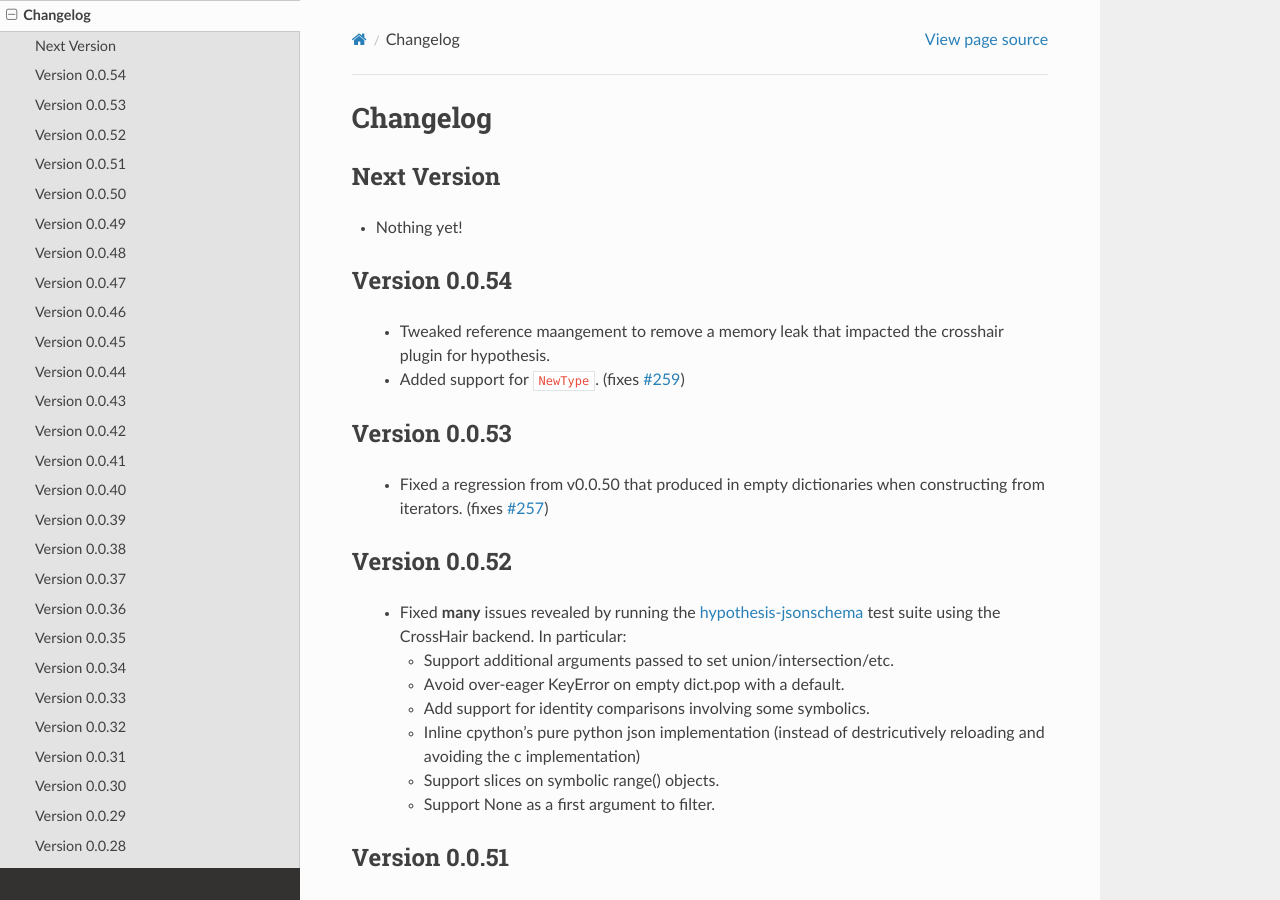
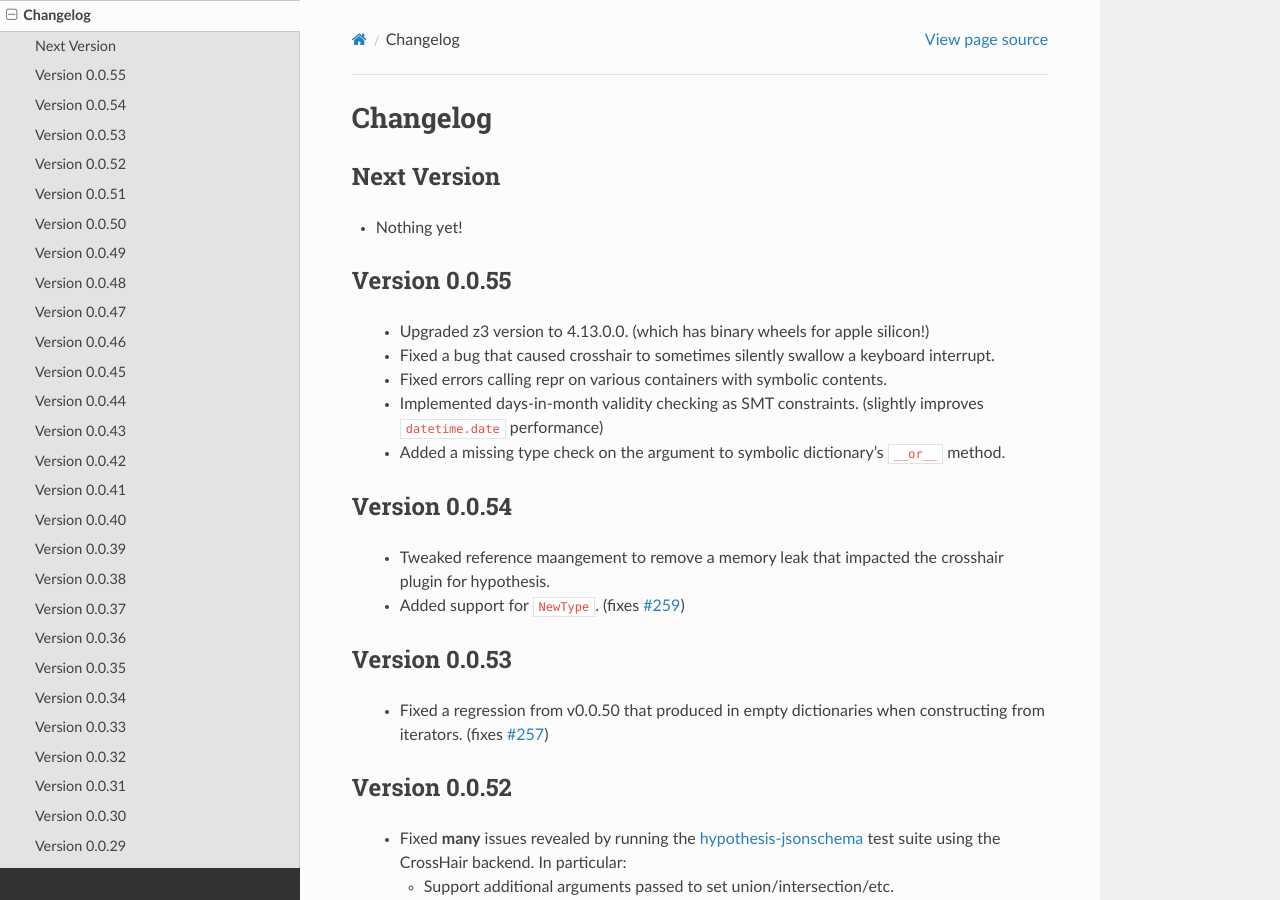
Before and after one commit to pschanely/CrossHair, a Sphinx documentation site: the page built from doc/source/changelog.rst, in a window 1280 px wide and 900 px high. Built offline with Sphinx 7.4.7 and the Read the Docs theme 2.0.0, drawn with Linux system fonts in a browser that asks for light colours; the version number is read from the project's files by our own code.

Commit message:
Update changelog

```diff
--- a/doc/source/changelog.rst
+++ b/doc/source/changelog.rst
@@ -7,6 +7,19 @@ Next Version
 ------------
 
 * Nothing yet!
+
+
+Version 0.0.55
+--------------
+
+  * Upgraded z3 version to 4.13.0.0. (which has binary wheels for apple silicon!)
+  * Fixed a bug that caused crosshair to sometimes silently swallow a keyboard
+    interrupt.
+  * Fixed errors calling repr on various containers with symbolic contents.
+  * Implemented days-in-month validity checking as SMT constraints.
+    (slightly improves ``datetime.date`` performance)
+  * Added a missing type check on the argument to symbolic dictionary's
+    ``__or__`` method.
 
 
 Version 0.0.54
```
